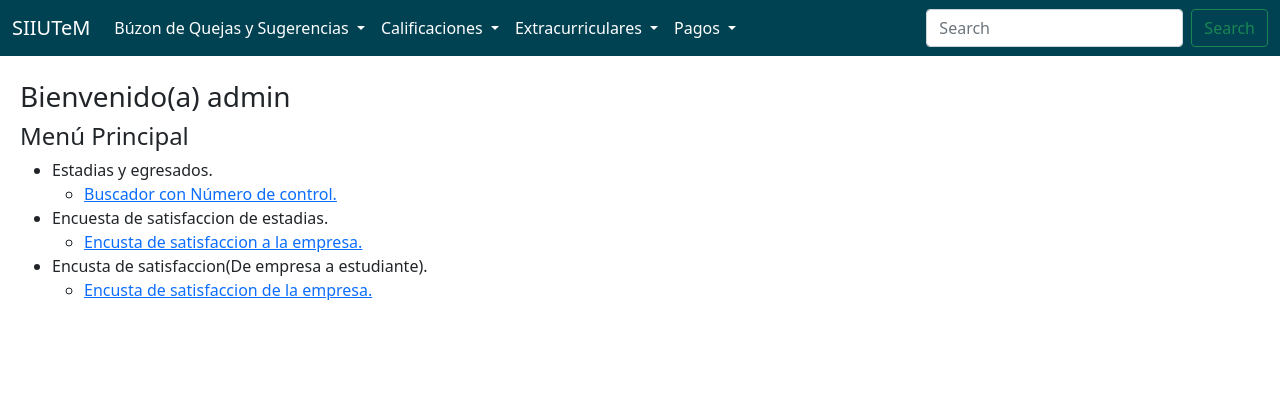
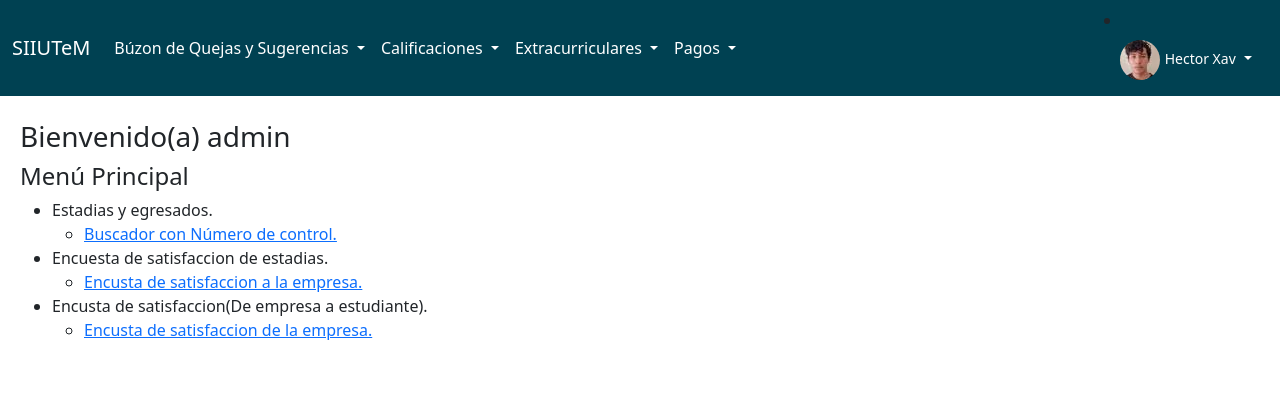
Before and after one commit to WilliamRVazquez/hectorSiiutem, a PHP site: page /index.php in a window 1280 px wide. Shown: the top 420 px of the page. Run offline with PHP 8.4, Linux system fonts and the light colour scheme.

Commit message:
Se agregó un dropdown para cerrar sesion junto con la imagen del usuario que esté logeado

```diff
--- a/resources/views/header.php
+++ b/resources/views/header.php
@@ -11,7 +11,7 @@
     <header>
         <nav class="navbar navbar-expand-lg navbar-light" style="background-color: #004152;">
             <div class="container-fluid">
-                <a class="navbar-brand text-white" href="#">SIIUTeM</a>
+                <a class="navbar-brand text-white" href="./">SIIUTeM</a>
                 <button class="navbar-toggler" type="button" data-bs-toggle="collapse" data-bs-target="#navbarSupportedContent" aria-controls="navbarSupportedContent" aria-expanded="false" aria-label="Toggle navigation">
                 <span class="navbar-toggler-icon"></span>
                 </button>
@@ -50,10 +50,31 @@
                     </ul>
                     </li>
                 </ul>
-                <form class="d-flex">
-                    <input class="form-control me-2" type="search" placeholder="Search" aria-label="Search">
-                    <button class="btn btn-outline-success" type="submit">Search</button>
-                </form>
+                <li class="nav-item dropdown">
+                    <a class="nav-link dropdown-toggle text-white" href="#" id="userDropdown" role="button"
+                        data-bs-toggle="dropdown" aria-haspopup="true" aria-expanded="false">
+                        <img class="img-profile rounded-circle"
+                        src="/resources/image/navus.jpg">
+                        <span class="mr-2 d-none d-lg-inline text-gray-600 small">Hector Xav</span>
+                    </a>
+                    <!-- Dropdown - User Information -->
+                    <div class="dropdown-menu dropdown-menu-right shadow animated--grow-in"
+                        aria-labelledby="userDropdown">
+                        <a class="dropdown-item" href="#">
+                            <i class="fas fa-user fa-sm fa-fw mr-2 text-gray-400"></i>
+                            Analisis
+                        </a>
+                        <div class="dropdown-divider"></div>
+                        <a class="dropdown-item" href="#">
+                            <i class="fas fa-cogs fa-sm fa-fw mr-2 text-gray-400"></i>
+                            Cambiar Contraseña
+                        </a>
+                        <a class="dropdown-item" href="#" data-toggle="modal" data-target="#logoutModal">
+                            <i class="fas fa-sign-out-alt fa-sm fa-fw mr-2 text-gray-400"></i>
+                            Salir del SIIUTeM
+                        </a>
+                    </div>
+                </li>
                 </div>
             </div>
         </nav>
```
